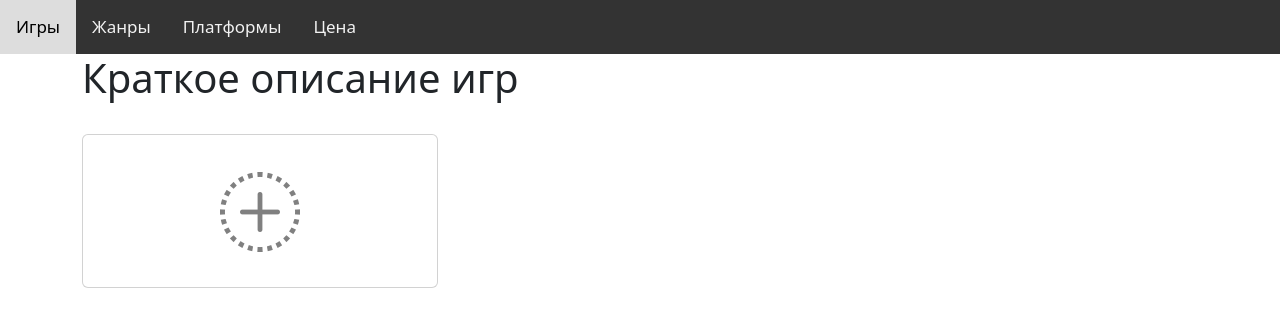
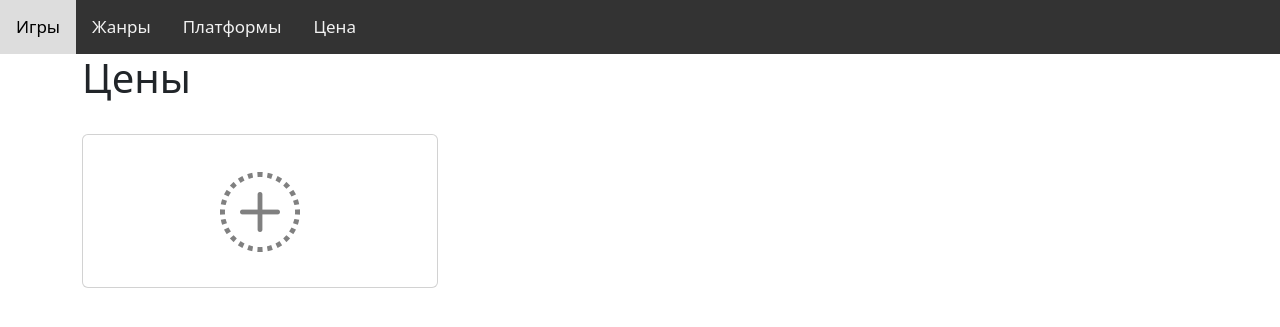
Before and after one commit to jirobassik/Game_notes, a Django app: page /price/ in a window 1280 px wide. Shown: the top 327 px of the page. Run offline with Django 4.2, Linux system fonts and the light colour scheme; data that the repository does not hold is empty; some libraries are stand-ins or nearby versions.

Commit message:
Update message

```diff
--- a/price/templates/price/price.html
+++ b/price/templates/price/price.html
@@ -5,7 +5,7 @@
 
 {% block content_main %}
     <div class="container">
-        <h1>Краткое описание игр</h1>
+        <h1>Цены</h1>
         <br>
         <div class="row row-cols-1 row-cols-md-3 g-4">
             <a href="{% url 'create-price' %}" class="add-card">
```
